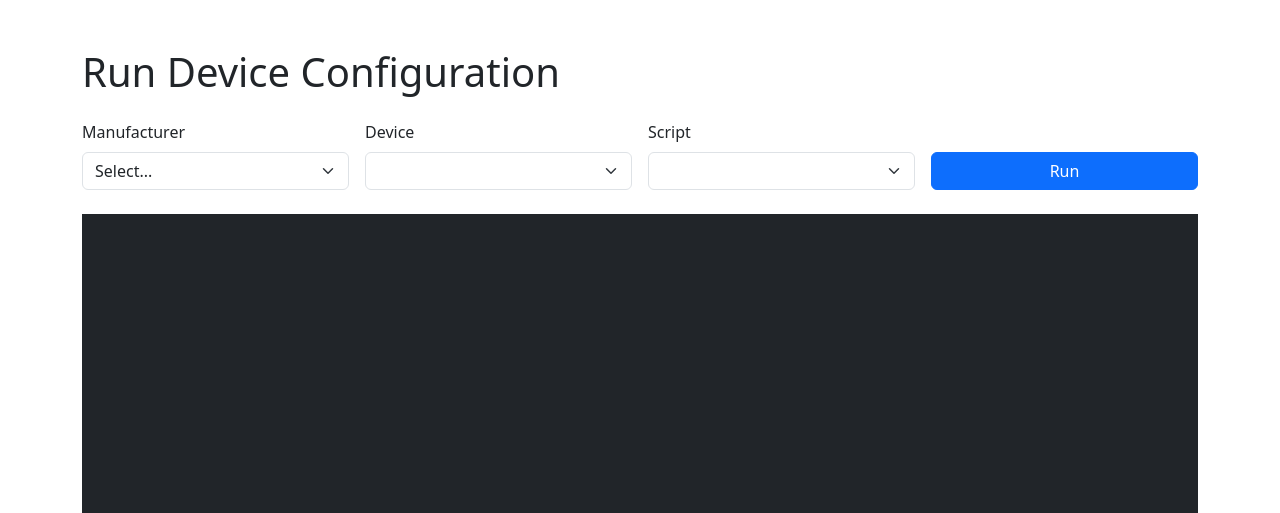
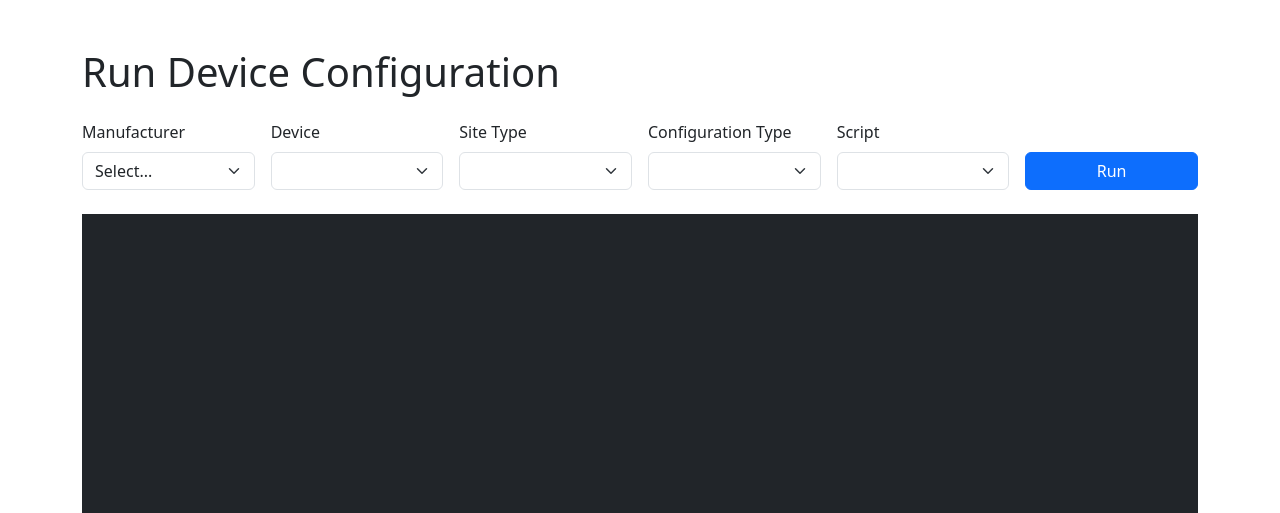
Before and after one commit to scott12123/provisioning, a Flask app: page / in a window 1280 px wide. Shown: the top 513 px of the page. Run offline with Flask 3, Linux system fonts and the light colour scheme; lists and menus that the app fills with data are empty; some libraries are stand-ins or nearby versions.

Commit message:
Restructure device data and update UI

```diff
--- a/app.py
+++ b/app.py
@@ -10,27 +10,44 @@ socketio = SocketIO(app)
 DATA_FILE = os.path.join(os.path.dirname(__file__), 'devices.json')
 
 
-def get_scripts():
+def get_devices():
+    """Load the device definition structure."""
     with open(DATA_FILE) as f:
         return json.load(f)
 
 
 @app.route('/')
 def index():
-    scripts = get_scripts()
-    return render_template('index.html', scripts=scripts)
+    devices = get_devices()
+    return render_template('index.html', devices=devices)
 
 
 @socketio.on('run_script')
 def run_script(data):
     manufacturer = data.get('manufacturer')
     device = data.get('device')
+    site_type = data.get('site_type')
+    config_type = data.get('config_type')
     script = data.get('script')
-    if not manufacturer or not device or not script:
+
+    if not all([manufacturer, device, site_type, config_type, script]):
         socketio.emit('output', 'Missing selection\n', to=request.sid)
         return
 
-    socketio.emit('output', f"Running {script} for {manufacturer} {device}\n", to=request.sid)
+    devices = get_devices()
+    try:
+        available = devices[manufacturer][device][site_type][config_type]
+    except KeyError:
+        socketio.emit('output', 'Invalid selection\n', to=request.sid)
+        return
+
+    if script not in available:
+        socketio.emit('output', 'Invalid script\n', to=request.sid)
+        return
+
+    socketio.emit('output',
+                   f"Running {script} for {manufacturer} {device} ({site_type}/{config_type})\n",
+                   to=request.sid)
     socketio.emit('finished', {'returncode': 0}, to=request.sid)
 
 
--- a/templates/index.html
+++ b/templates/index.html
@@ -10,24 +10,32 @@
 <div class="container py-5">
     <h1 class="mb-4">Run Device Configuration</h1>
     <div class="row g-3 align-items-end">
-        <div class="col-md-3">
+        <div class="col-md-2">
             <label for="manufacturer" class="form-label">Manufacturer</label>
             <select id="manufacturer" class="form-select">
                 <option value="">Select...</option>
-                {% for m in scripts.keys() %}
+                {% for m in devices.keys() %}
                 <option value="{{ m }}">{{ m }}</option>
                 {% endfor %}
             </select>
         </div>
-        <div class="col-md-3">
+        <div class="col-md-2">
             <label for="device" class="form-label">Device</label>
             <select id="device" class="form-select"></select>
         </div>
-        <div class="col-md-3">
+        <div class="col-md-2">
+            <label for="site_type" class="form-label">Site Type</label>
+            <select id="site_type" class="form-select"></select>
+        </div>
+        <div class="col-md-2">
+            <label for="config_type" class="form-label">Configuration Type</label>
+            <select id="config_type" class="form-select"></select>
+        </div>
+        <div class="col-md-2">
             <label for="script" class="form-label">Script</label>
             <select id="script" class="form-select"></select>
         </div>
-        <div class="col-md-3">
+        <div class="col-md-2">
             <button id="run" class="btn btn-primary w-100">Run</button>
         </div>
     </div>
@@ -36,17 +44,21 @@
 </div>
 
     <script>
-    const scripts = {{ scripts|tojson }};
+    const devices = {{ devices|tojson }};
     const manufSelect = document.getElementById('manufacturer');
     const deviceSelect = document.getElementById('device');
+    const siteTypeSelect = document.getElementById('site_type');
+    const configTypeSelect = document.getElementById('config_type');
     const scriptSelect = document.getElementById('script');
 
     manufSelect.addEventListener('change', () => {
         const m = manufSelect.value;
         deviceSelect.innerHTML = '';
+        siteTypeSelect.innerHTML = '';
+        configTypeSelect.innerHTML = '';
         scriptSelect.innerHTML = '';
-        if (scripts[m]) {
-            Object.keys(scripts[m]).forEach(d => {
+        if (devices[m]) {
+            Object.keys(devices[m]).forEach(d => {
                 const opt = document.createElement('option');
                 opt.value = d;
                 opt.textContent = d;
@@ -58,9 +70,43 @@
     deviceSelect.addEventListener('change', () => {
         const m = manufSelect.value;
         const d = deviceSelect.value;
+        siteTypeSelect.innerHTML = '';
+        configTypeSelect.innerHTML = '';
         scriptSelect.innerHTML = '';
-        if (scripts[m] && scripts[m][d]) {
-            scripts[m][d].forEach(s => {
+        if (devices[m] && devices[m][d]) {
+            Object.keys(devices[m][d]).forEach(st => {
+                const opt = document.createElement('option');
+                opt.value = st;
+                opt.textContent = st;
+                siteTypeSelect.appendChild(opt);
+            });
+        }
+    });
+
+    siteTypeSelect.addEventListener('change', () => {
+        const m = manufSelect.value;
+        const d = deviceSelect.value;
+        const st = siteTypeSelect.value;
+        configTypeSelect.innerHTML = '';
+        scriptSelect.innerHTML = '';
+        if (devices[m] && devices[m][d] && devices[m][d][st]) {
+            Object.keys(devices[m][d][st]).forEach(ct => {
+                const opt = document.createElement('option');
+                opt.value = ct;
+                opt.textContent = ct;
+                configTypeSelect.appendChild(opt);
+            });
+        }
+    });
+
+    configTypeSelect.addEventListener('change', () => {
+        const m = manufSelect.value;
+        const d = deviceSelect.value;
+        const st = siteTypeSelect.value;
+        const ct = configTypeSelect.value;
+        scriptSelect.innerHTML = '';
+        if (devices[m] && devices[m][d] && devices[m][d][st] && devices[m][d][st][ct]) {
+            devices[m][d][st][ct].forEach(s => {
                 const opt = document.createElement('option');
                 opt.value = s;
                 opt.textContent = s;
@@ -73,9 +119,17 @@
     document.getElementById('run').addEventListener('click', () => {
         const m = manufSelect.value;
         const d = deviceSelect.value;
+        const st = siteTypeSelect.value;
+        const ct = configTypeSelect.value;
         const s = scriptSelect.value;
         document.getElementById('output').textContent = '';
-        socket.emit('run_script', {manufacturer: m, device: d, script: s});
+        socket.emit('run_script', {
+            manufacturer: m,
+            device: d,
+            site_type: st,
+            config_type: ct,
+            script: s
+        });
     });
 
     socket.on('output', line => {
```
Also changed, not shown: devices.json (+30 -9 lines).
